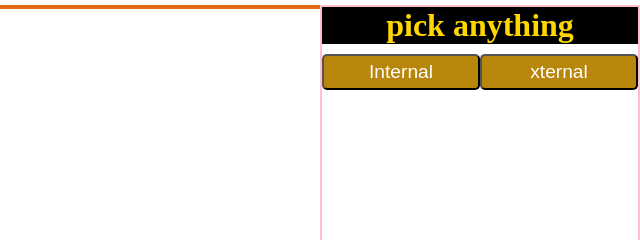
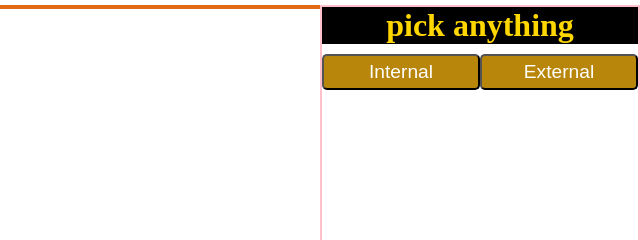
Before and after one commit to karthikn-pk/Movie_screenplay, a plain HTML site: page Text_Editor/texted.html in a window 1280 px wide. Shown: the top 240 px of the page, 640-1280 px from the left. Drawn offline with Linux system fonts and the light colour scheme.

```diff
--- a/Text_Editor/texted.html
+++ b/Text_Editor/texted.html
@@ -13,7 +13,7 @@
     <div class="tools">
         <h1>pick anything</h1>
         <button id="int-btn" >Internal</button>
-        <button id="ext-btn">xternal</button>
+        <button id="ext-btn">External</button>
     </div>
     <script >
         let wrtSpace=document.getElementById("writingspace");
```
